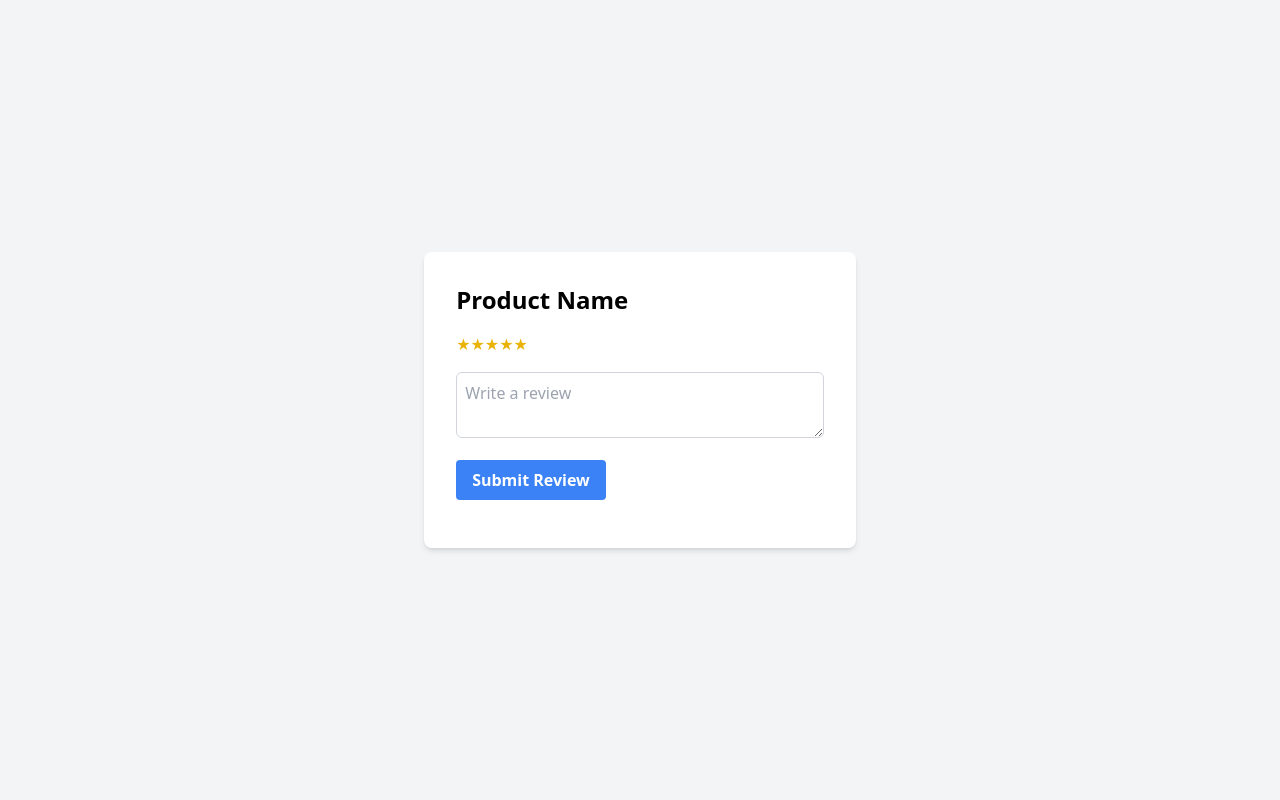
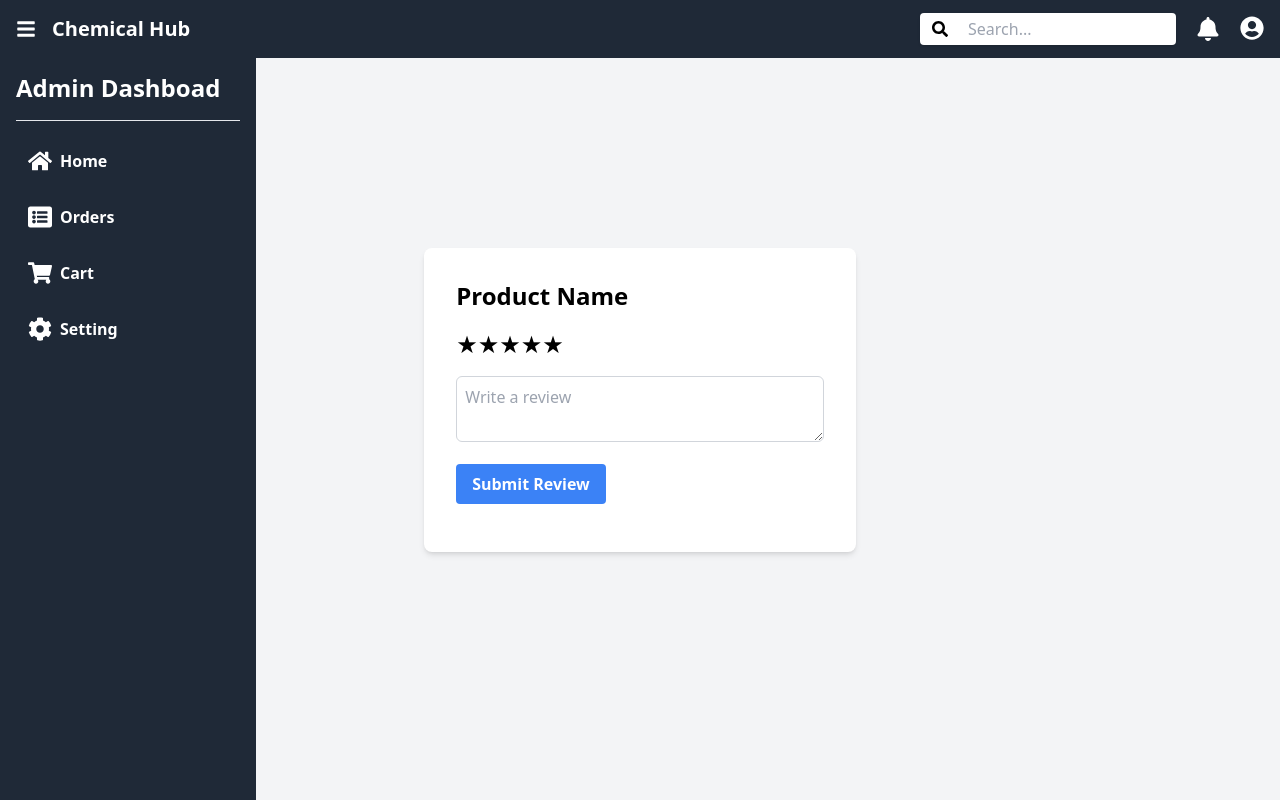
Before and after one commit to shweta-sakshi/code-indrome-I-O-, a React (Vite) app in the folder Frontend/: page /rating in a window 1280 px wide. Built offline with nearby package versions, Linux system fonts and the light colour scheme.

Commit message:
added navbar and sidebar

```diff
--- a/Frontend/src/component/Addproduct.jsx
+++ b/Frontend/src/component/Addproduct.jsx
@@ -67,6 +67,11 @@ function App() {
 
   return (
     <div>
+      <div>
+        <Dashboard />
+      </div>
+      <div>
+        <div className="mt-16">
           <Itemlist
             items={items}
             addToCart={handleAddItem}
@@ -76,6 +81,8 @@ function App() {
             <Bill items={items} />
           </div>
         </div>
+      </div>
+    </div>
   );
 }
 
--- a/Frontend/src/component/Paymentdetail.jsx
+++ b/Frontend/src/component/Paymentdetail.jsx
@@ -1,12 +1,17 @@
 import React from "react";
+import Dashboard from "./Dashboard";
 
 const Paymentdetail = () => {
   return (
+    <div>
+      <div>
+        <Dashboard />
+      </div>
       <div className="flex justify-center items-center bg-gray-100  min-h-screen">
-      <div className="container mx-auto my-4 flex justify-center items-center">
+        <div className="container mx-auto my-4 flex justify-center items-center mt-[70px]">
           <form
             action=""
-          className="max-w-md mx-auto bg-white p-8 shadow-md rounded-md"
+            className="sm:max-w-md w-3/4 mx-auto bg-white p-8 shadow-md rounded-md"
           >
             <div className="mb-8">
               <h3 className="text-3xl font-bold mb-4">Billing Address</h3>
@@ -184,6 +189,7 @@ const Paymentdetail = () => {
           </form>
         </div>
       </div>
+    </div>
   );
 };
 
--- a/Frontend/src/component/ProductInfo.jsx
+++ b/Frontend/src/component/ProductInfo.jsx
@@ -29,7 +29,7 @@ const ProductInfo = (data) => {
         <Dashboard />
       </div>
       <div className="flex justify-center items-center h-screen ">
-        <div className="max-w-md rounded overflow-hidden mt-6 ">
+        <div className="max-w-md rounded overflow-hidden mt-16 ">
           <div>
             <img src={Services} alt="product image" className="w-full" />
           </div>
--- a/Frontend/src/component/Rating.jsx
+++ b/Frontend/src/component/Rating.jsx
@@ -1,21 +1,44 @@
-import React from 'react';
+import React, { useState } from "react";
+import Dashboard from "./Dashboard";
 
 function Rating() {
+  const [rating, setRating] = useState(0);
+
+  const handleStarClick = (value) => {
+    setRating(value);
+  };
+
   return (
+    <div>
+      <div>
+        <Dashboard />
+      </div>
       <div className="bg-gray-100 min-h-screen flex justify-center items-center">
         <div className="product bg-white p-8 rounded-lg shadow-md">
           <h2 className="text-2xl font-bold mb-4">Product Name</h2>
-                <div className="rating flex mb-4">
-                    <span className="star text-yellow-500" data-value="1">&#9733;</span>
-                    <span className="star text-yellow-500" data-value="2">&#9733;</span>
-                    <span className="star text-yellow-500" data-value="3">&#9733;</span>
-                    <span className="star text-yellow-500" data-value="4">&#9733;</span>
-                    <span className="star text-yellow-500" data-value="5">&#9733;</span>
+          <div className="rating flex mb-4 cursor-pointer text-2xl">
+            {[1, 2, 3, 4, 5].map((value) => (
+              <span
+                key={value}
+                className={`star text-${
+                  rating >= value ? "yellow" : "white"
+                }-500`}
+                onClick={() => handleStarClick(value)}
+              >
+                &#9733;
+              </span>
+            ))}
           </div>
-                <textarea className="review-input border border-gray-300 rounded-md p-2 w-full mb-4" placeholder="Write a review"></textarea>
-                <button className="submit-review bg-blue-500 hover:bg-blue-600 text-white font-bold py-2 px-4 rounded">Submit Review</button>
+          <textarea
+            className="review-input border border-gray-300 rounded-md p-2 w-full mb-4"
+            placeholder="Write a review"
+          ></textarea>
+          <button className="submit-review bg-blue-500 hover:bg-blue-600 text-white font-bold py-2 px-4 rounded">
+            Submit Review
+          </button>
           <div className="reviews mt-4">
             {/* Reviews will be displayed here */}
+          </div>
         </div>
       </div>
     </div>
--- a/Frontend/src/component/SellerAddProduct.jsx
+++ b/Frontend/src/component/SellerAddProduct.jsx
@@ -105,9 +105,13 @@ const SellerAddProduct = () => {
   };
 
   return (
+    <div>
+      <div>
+        <Dashboard />
+      </div>
       <div className="w-full lg:w-1/3 md:w-1/2 sm:w-3/4 p-4 m-auto">
         <form onSubmit={handleSubmit}>
-        <div className="bg-white rounded-lg shadow-lg overflow-hidden">
+          <div className="bg-white rounded-lg shadow-lg overflow-hidden mt-16">
             {/* Product Image */}
             <label htmlFor="image" className="cursor-pointer block">
               <input
@@ -268,6 +272,7 @@ const SellerAddProduct = () => {
           </div>
         </form>
       </div>
+    </div>
   );
 };
 
--- a/Frontend/src/component/TrackOrder.jsx
+++ b/Frontend/src/component/TrackOrder.jsx
@@ -1,20 +1,32 @@
 import React from 'react';
+import Dashboard from './Dashboard';
 
 function TrackOrder() {
     return (
-        <div className="bg-blue-300 min-h-screen flex justify-center items-center">
+      <div>
+        <div>
+          <Dashboard />
+        </div>
+        <div className="bg-blue-300 min-h-screen flex justify-center items-center ">
           <div className="container mx-auto p-8 bg-gray-100 relative">
-                <div className="details flex flex-wrap justify-between gap-4">
+            <div className="details flex flex-wrap justify-between gap-4 sm:max-w-80">
               <div className="order">
-                        <h1 className="text-xl font-bold">Order<span className="text-blue-700">x3yhd45</span></h1>
+                <h1 className="text-xl font-bold">
+                  Order<span className="text-blue-700 ">x3yhd45</span>
+                </h1>
               </div>
               <div className="date">
-                        <p className="text-base">Expected Arrival 16/03/24 </p>
-                        <p>USPS <b className="text-blue-700">2345674556787345</b></p>
+                <p className="text-base">Expected Arrival 02/04/2024 </p>
+                <p>
+                  USPS <b className="text-blue-700">2345674556787345</b>
+                </p>
               </div>
             </div>
             <div className="track my-16">
-                    <ul id="progress" className="list-none flex flex-wrap justify-between gap-4 text-center">
+              <ul
+                id="progress"
+                className="list-none flex flex-wrap justify-between gap-4 text-center"
+              >
                 <li className="active"></li>
                 <li className="active"></li>
                 <li className="active"></li>
@@ -22,16 +34,25 @@ function TrackOrder() {
               </ul>
             </div>
             <div className="list">
-                    <p>order <b>Processed</b></p>
+              <p>
+                order <b>Processed</b>
+              </p>
             </div>
             <div className="list">
-                    <p>order <b>shipped</b></p>
+              <p>
+                order <b>shipped</b>
+              </p>
             </div>
             <div className="list">
-                    <p>order <b>out of delivery</b></p>
+              <p>
+                order <b>out of delivery</b>
+              </p>
             </div>
             <div className="list">
-                    <p>order <b>Arrived</b></p>
+              <p>
+                order <b>Arrived</b>
+              </p>
+            </div>
           </div>
         </div>
       </div>
--- a/Frontend/src/component/Userprofile.jsx
+++ b/Frontend/src/component/Userprofile.jsx
@@ -1,4 +1,5 @@
 import React, { useState } from "react";
+import Dashboard from "./Dashboard";
 
 const UserProfile = () => {
   // State variables to manage user profile data
@@ -24,8 +25,12 @@ const UserProfile = () => {
   };
 
   return (
-    <div className="flex items-center justify-center min-h-screen bg-gray-100">
-      <div className="max-w-md mx-auto m-8 p-6 bg-white rounded shadow-md">
+    <div>
+      <div>
+        <Dashboard/>
+      </div>
+      <div className="flex items-center justify-center min-h-screen bg-gray-100 ">
+        <div className="max-w-md mx-auto m-8 p-6 bg-white rounded shadow-md mt-[70px]">
           <h2 className="text-3xl font-semibold m-4 p-2">
             User Profile Management
           </h2>
@@ -35,7 +40,7 @@ const UserProfile = () => {
                 htmlFor="photo"
                 className="block cursor-pointer text-gray-700"
               >
-              Profile Photo:
+                Please Upload End-Use Verification Certificate:
               </label>
               <input
                 type="file"
@@ -135,6 +140,7 @@ const UserProfile = () => {
           </form>
         </div>
       </div>
+    </div>
   );
 };
 
```
Lines whose indentation alone changed are shown as unchanged.
